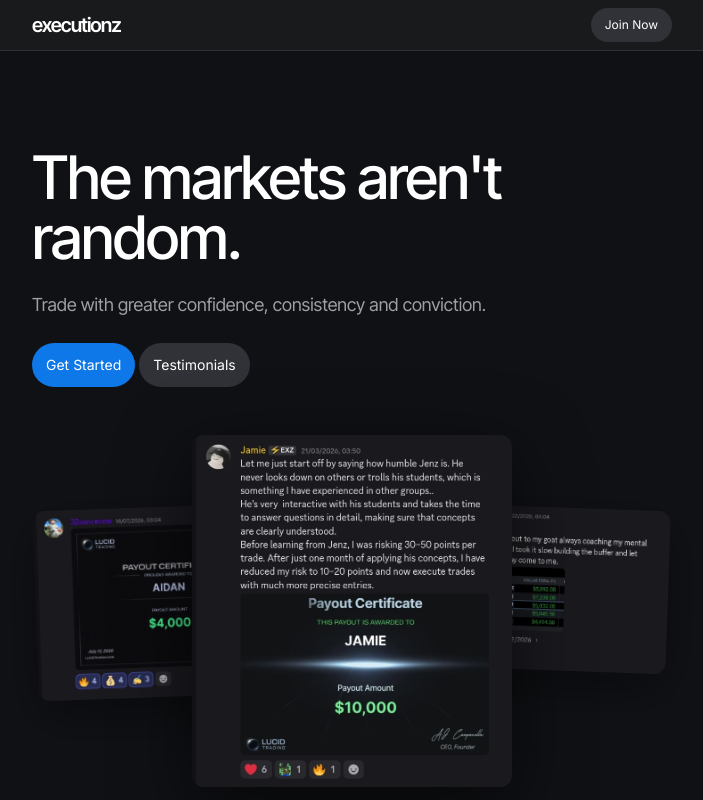
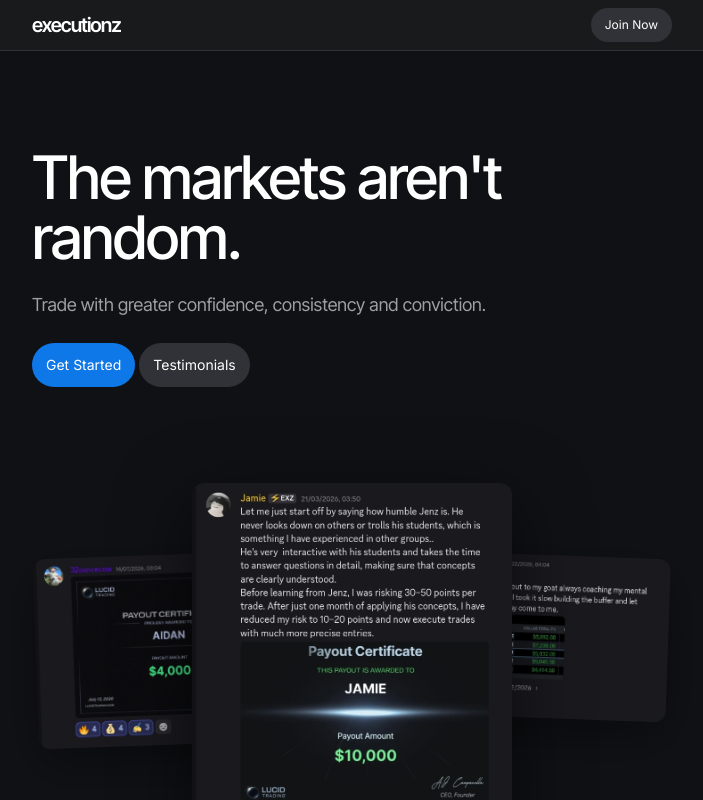
Before and after one commit to w1mayankz/Executionz, a React (Create React App) app: page / in a window 1280 px wide. Shown: the top 800 px of the page, without its empty margins (288-991 px from the left). Built offline with nearby package versions, Linux system fonts and the light colour scheme.

Commit message:
Update App.js

```diff
--- a/src/App.js
+++ b/src/App.js
@@ -309,7 +309,7 @@
               </div>
 
                {/* 3-IMAGE HERO LAYOUT COMPONENT */}
-              <div className="relative mt-12 w-full aspect-video perspective-[1000px] overflow-visible">
+              <div className="relative mt-24 w-full aspect-video perspective-[1000px] overflow-visible">
 
                 {/* 1. Left Image: Aidan (tucked back and tilted) */}
                 <div className="absolute top-[20%] -left-4 w-[40%] h-auto z-10 [transform:rotateY(-15deg)_translateZ(-60px)_rotateZ(-2deg)]">
```
